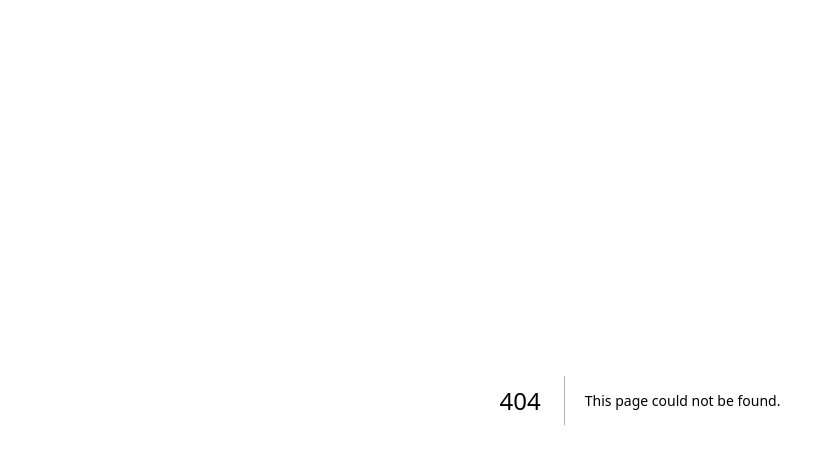
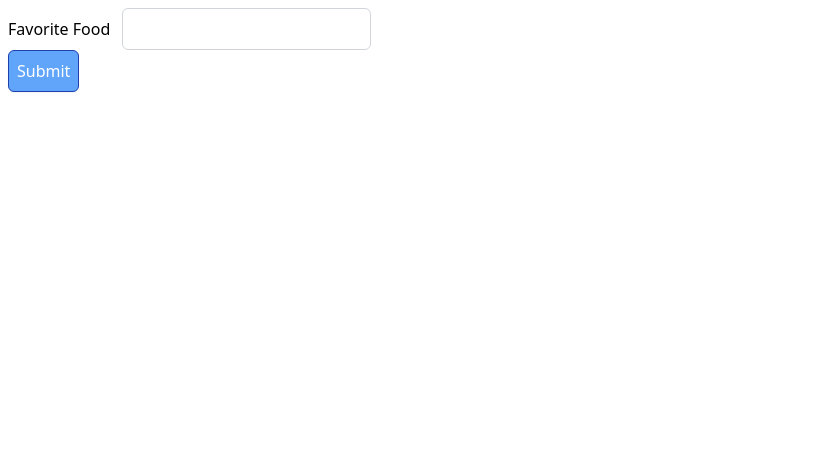
Before and after one commit to dallonf/react-hook-form-examples, a Next.js app: page /06-controller in a window 1280 px wide. Before the commit this address had no page. Shown: the top 464 px of the page, without its empty margins (0-835 px from the left). Built offline with nearby package versions, Linux system fonts and the light colour scheme.

Commit message:
Example of Controller

```diff
--- /dev/null
+++ b/src/pages/06-controller.tsx
@@ -0,0 +1,43 @@
+import { useForm, SubmitHandler, Controller } from "react-hook-form";
+import { Button } from "@/components/Button";
+import { Input } from "@/components/Input";
+
+interface FormState {
+  favoriteFood: string;
+}
+
+export default function ControllerDemo() {
+  const { handleSubmit, control } = useForm<FormState>();
+  const onSubmit: SubmitHandler<FormState> = (data) => {
+    return alert(JSON.stringify(data, null, 2));
+  };
+
+  return (
+    <main className="p-2">
+      <form onSubmit={handleSubmit(onSubmit)}>
+        <label htmlFor="favoriteFood" className="mr-3">
+          Favorite Food
+        </label>
+        <Controller
+          control={control}
+          name="favoriteFood"
+          render={(props) => (
+            <Input
+              type="text"
+              id="favoriteFood"
+              name={props.name}
+              ref={props.ref}
+              value={props.value}
+              onChange={props.onChange}
+              onBlur={props.onBlur}
+              // or {...props}
+              // I just spelled it out so you can see what sort of props are passed
+            />
+          )}
+        />
+        <br />
+        <Button type="submit">Submit</Button>
+      </form>
+    </main>
+  );
+}
```
